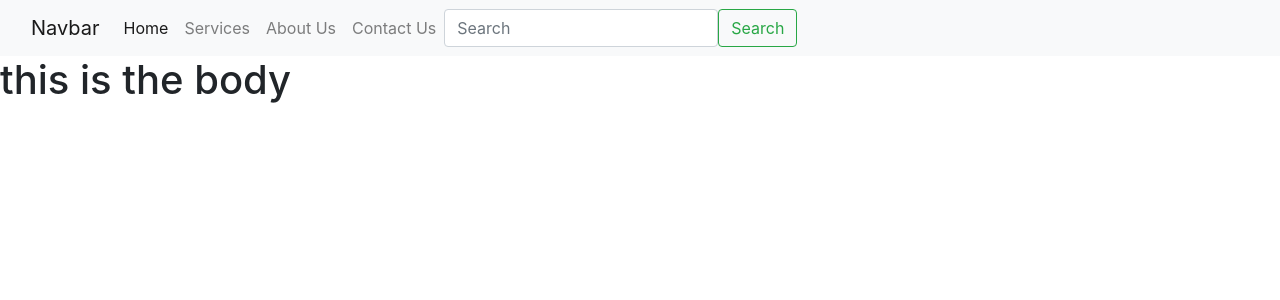
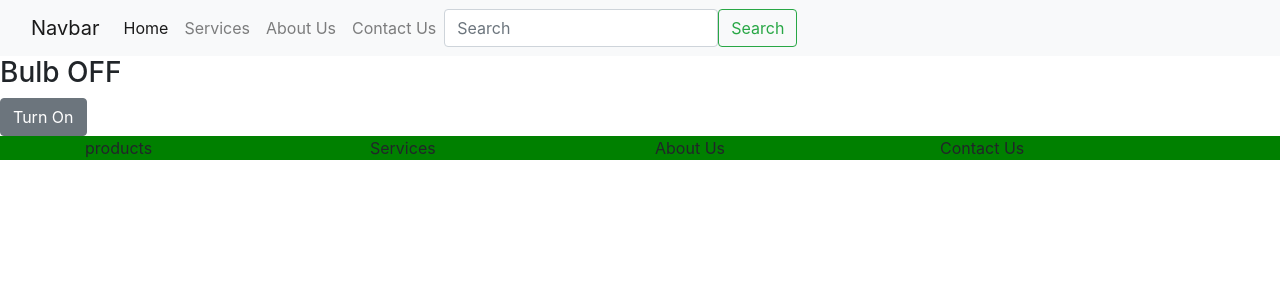
Before and after one commit to HassanBahati/vue-demo-1, a Vue app in the folder demo1/: page / in a window 1280 px wide. Shown: the top 300 px of the page. Built offline with nearby package versions, Linux system fonts and the light colour scheme.

Commit message:
added event handlers

```diff
--- a/demo1/src/App.vue
+++ b/demo1/src/App.vue
@@ -10,6 +10,7 @@ import HomePage from './components/Home.vue';
 //routing
 
 
+
 </script>
 
 <style>
--- a/demo1/src/components/BodyComponent.vue
+++ b/demo1/src/components/BodyComponent.vue
@@ -1,12 +1,32 @@
 <template>
   <div>
-    <h1>this is the body</h1>
+    <h3 v-if="state">Bulb ON</h3>
+    <h3 v-else>Bulb OFF</h3>
+
+    <button type="button" class="btn btn-secondary" v-on:click="changeState">
+      <span v-if="state">Turn Off</span>
+      <span v-else>Turn On</span>
+    </button>
   </div>
 </template>
+
 
 <script>
 export default {
   name: "BodyComponent",
+  data: function () {
+    return {
+      state: false,
+    };
+  },
+  methods: {
+    //to change the state
+    changeState: function () {
+      //this to help us access what ever is in state
+      // ! negation operator to turn state if its off or if state is off to turn it on
+      this.state = !this.state;
+    },
+  },
 };
 </script>
 
--- a/demo1/src/components/FooterComponent.vue
+++ b/demo1/src/components/FooterComponent.vue
@@ -1,7 +1,12 @@
 <template>
-    <footer>
-        <div style="background: green, height:300px">
-
+    <footer class="green-bg">
+        <div class="container">
+            <div class="row">
+                <div class="col-3">products</div>
+                <div class="col-3">Services</div>
+                <div class="col-3">About Us</div>
+                <div class="col-3">Contact Us</div>
+            </div>
         </div>
     </footer>
 </template>
@@ -13,5 +18,7 @@ export default {
 </script>
 
 <style scoped>
-
+.green-bg{
+    background-color: green;
+}
 </style>
```
Also changed, not shown: demo1/src/components/Body.vue (added, +43 -0 lines).
